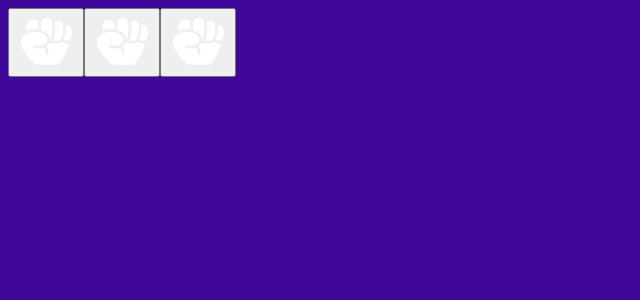
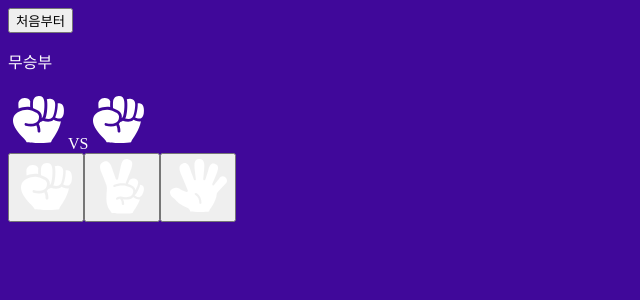
Before and after one commit to grimza99/-, a React (Create React App) app: page / in a window 1280 px wide. Shown: the top 300 px of the page, without its empty margins (0-640 px from the left). Built offline with nearby package versions, Linux system fonts and the light colour scheme.

Commit message:
[Feat] create Button.js file
Button.js 파일을 생성,
승부 결과를 보여주는 getResult 함수와
handler로 handlButtonClick, handlClearClick 등록

```diff
--- a/src/App.js
+++ b/src/App.js
@@ -1,13 +1,39 @@
 import HandButton from "./HandButton.js";
-import { use, useState } from "react";
+import { useState } from "react";
+import { compareHand, generateRandomHand } from "./utils.js";
+import HandIcon from "./HandIcon.js";
+import Button from "./Button.js";
+function getResult(me, other) {
+  const comparison = compareHand(me, other);
+  if (comparison > 0) return "승리";
+  if (comparison < 0) return "패비";
+  return "무승부 ";
+}
+function App() {
+  const [hand, setHand] = useState("rock");
+  const [otherHand, setOtherHand] = useState("rock");
 
-function App() {
-  const handleClick = (value) => console.log(value);
+  const handleButtonClick = (nextHand) => {
+    setHand(nextHand);
+    setOtherHand(generateRandomHand());
+  };
+
+  const handleClearClick = () => {
+    setHand("rock");
+    setOtherHand("rock");
+  };
   return (
     <div>
-      <HandButton value="rock" onClick={handleClick}></HandButton>
-      <HandButton value="scissor" onClick={handleClick}></HandButton>
-      <HandButton value="paper" onClick={handleClick}></HandButton>
+      <Button onClick={handleClearClick}>처음부터</Button>
+      <p>{getResult(hand, otherHand)}</p>
+      <div>
+        <HandIcon value={hand}></HandIcon>
+        VS
+        <HandIcon value={otherHand}></HandIcon>
+      </div>
+      <HandButton value="rock" onClick={handleButtonClick}></HandButton>
+      <HandButton value="scissor" onClick={handleButtonClick}></HandButton>
+      <HandButton value="paper" onClick={handleButtonClick}></HandButton>
     </div>
   );
 }
--- /dev/null
+++ b/src/Button.js
@@ -0,0 +1,4 @@
+function Button({ children, onClick }) {
+  return <button onClick={onClick}>{children}</button>;
+}
+export default Button;
--- a/src/HandButton.js
+++ b/src/HandButton.js
@@ -5,7 +5,7 @@ function HandButton({ value, onClick }) {
   return (
     <>
       <button onClick={handleClick}>
-        <HandIcon prop={value}></HandIcon>
+        <HandIcon value={value}></HandIcon>
       </button>
     </>
   );
```
